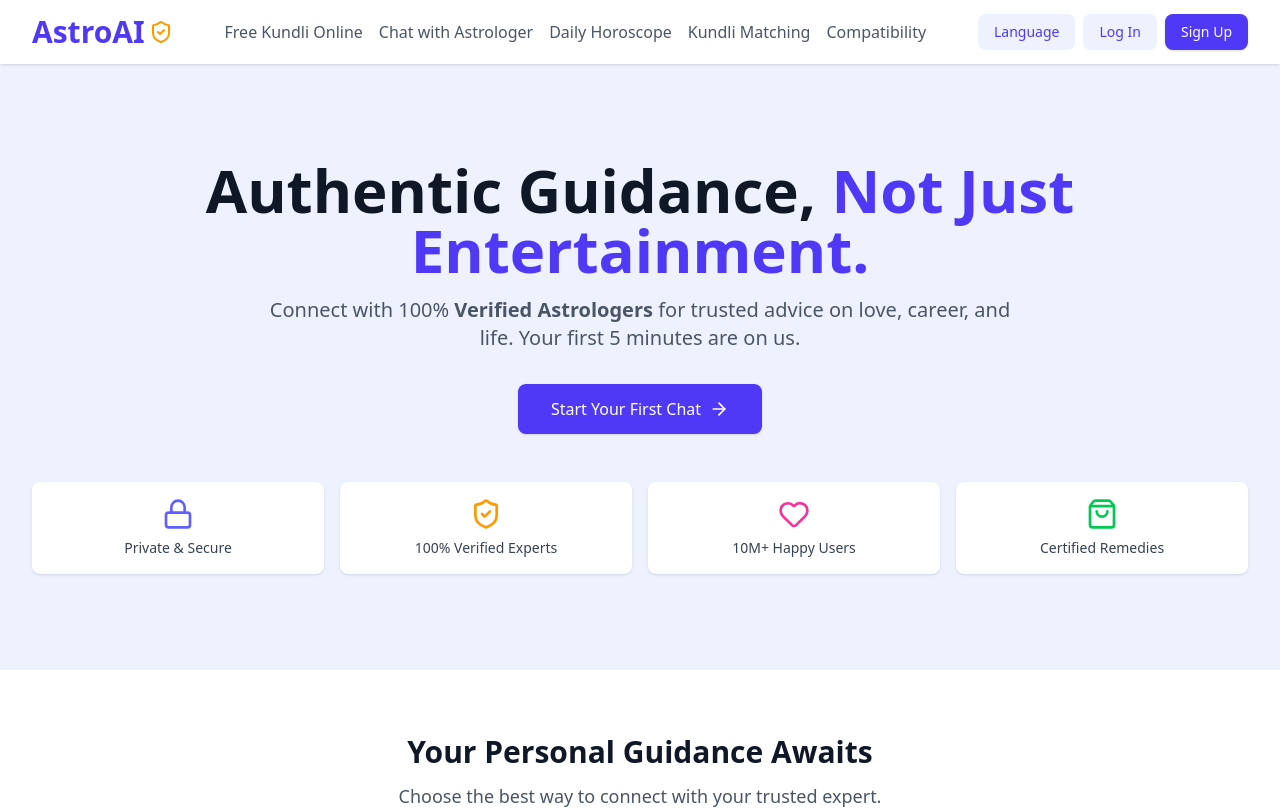
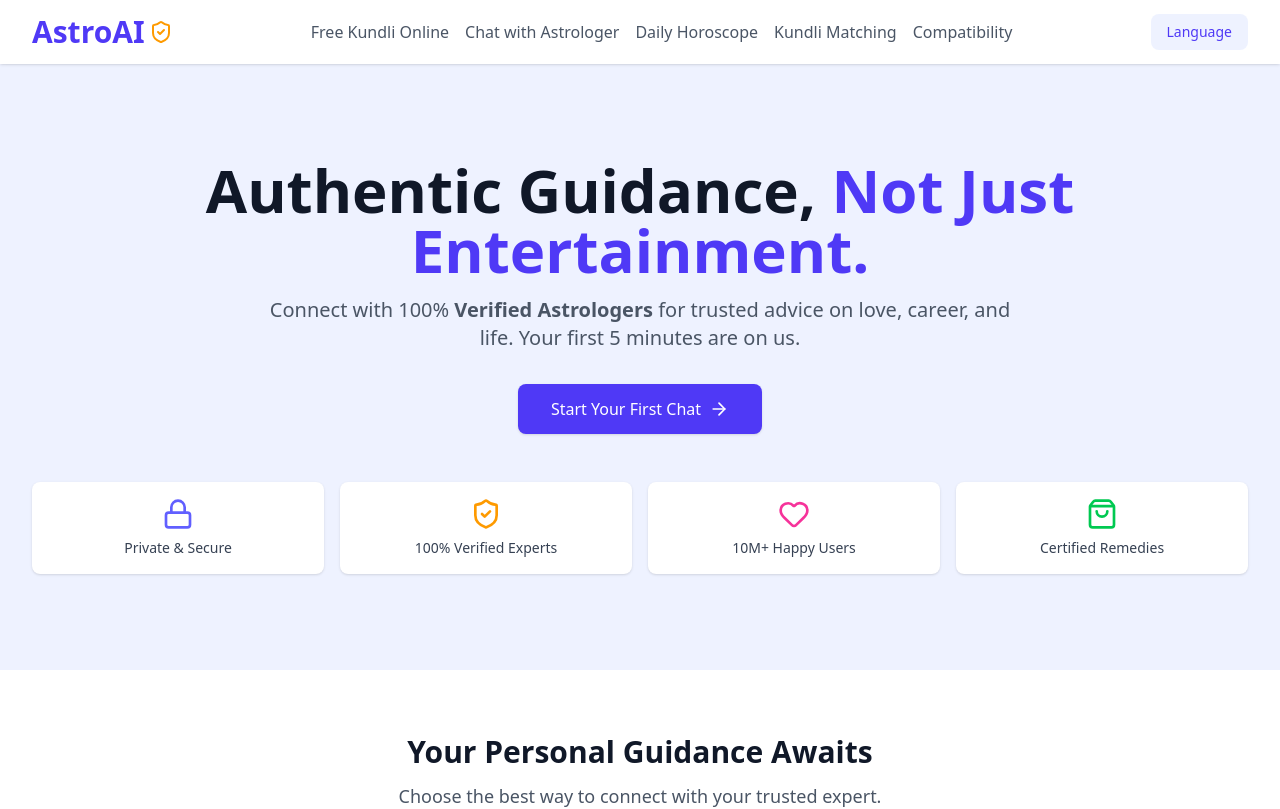
Before and after one commit to coderj001/AstraSakhi, a React (Vite) app: page / in a window 1280 px wide. Shown: the top 809 px of the page. Built offline with nearby package versions, Linux system fonts and the light colour scheme.

Commit message:
feat: update UI loading compornent

```diff
--- /dev/null
+++ b/src/components/ErrorDisplay.jsx
@@ -0,0 +1,11 @@
+import React from 'react';
+
+export default function ErrorDisplay({ message }) {
+  return (
+    <div className="flex justify-center items-center py-10">
+      <div className="text-red-600 text-lg font-semibold">
+        Error: {message || 'Something went wrong.'}
+      </div>
+    </div>
+  );
+}
--- a/src/components/Header.jsx
+++ b/src/components/Header.jsx
@@ -80,18 +80,18 @@ export default function Header({ setLanguage }) {
             >
               <FormattedMessage id="language.switcher" />
             </button>
-            <Link
-              to="/login"
-              className="px-4 py-2 text-sm font-medium text-indigo-600 bg-indigo-50 rounded-lg hover:bg-indigo-100"
-            >
-              Log In
-            </Link>
-            <Link
-              to="/signup"
-              className="px-4 py-2 text-sm font-medium text-white bg-indigo-600 rounded-lg hover:bg-indigo-700 shadow-sm"
-            >
-              Sign Up
-            </Link>
+            {/* <Link */}
+            {/*   to="/login" */}
+            {/*   className="px-4 py-2 text-sm font-medium text-indigo-600 bg-indigo-50 rounded-lg hover:bg-indigo-100" */}
+            {/* > */}
+            {/*   Log In */}
+            {/* </Link> */}
+            {/* <Link */}
+            {/*   to="/signup" */}
+            {/*   className="px-4 py-2 text-sm font-medium text-white bg-indigo-600 rounded-lg hover:bg-indigo-700 shadow-sm" */}
+            {/* > */}
+            {/*   Sign Up */}
+            {/* </Link> */}
           </div>
 
           {/* Mobile Menu Button */}
--- /dev/null
+++ b/src/components/LoadingSpinner.jsx
@@ -0,0 +1,10 @@
+import React from 'react';
+
+export default function LoadingSpinner() {
+  return (
+    <div className="flex justify-center items-center py-10">
+      <div className="animate-spin rounded-full h-12 w-12 border-b-2 border-indigo-600"></div>
+      <p className="ml-4 text-lg text-gray-600">Loading...</p>
+    </div>
+  );
+}
--- a/src/pages/DailyHoroscope.jsx
+++ b/src/pages/DailyHoroscope.jsx
@@ -1,6 +1,8 @@
 import React, { useState, useEffect } from 'react';
 import apiService from '../services/api';
 import { zodiacSigns } from '../data/signs.js';
+import LoadingSpinner from '../components/LoadingSpinner';
+import ErrorDisplay from '../components/ErrorDisplay';
 
 export default function DailyHoroscope() {
   const [horoscopes, setHoroscopes] = useState([]);
@@ -48,11 +50,11 @@ export default function DailyHoroscope() {
   };
 
   if (loading) {
-    return <div className="text-center text-gray-600">Loading horoscopes...</div>;
+    return <LoadingSpinner />;
   }
 
   if (error) {
-    return <div className="text-center text-red-600">Error: {error.message}</div>;
+    return <ErrorDisplay message={error.message} />;
   }
 
   return (
```
Also changed, not shown: src/pages/CompatibilityResult.jsx (+15 -7 lines), .gemini/settings.json (added), 1 other file (tests, documents, lock files or other folders).
